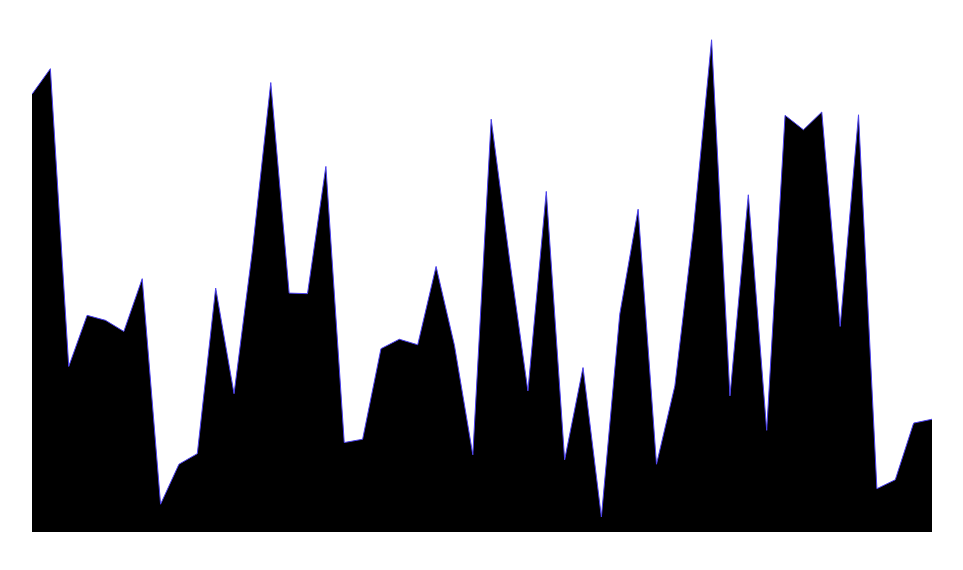
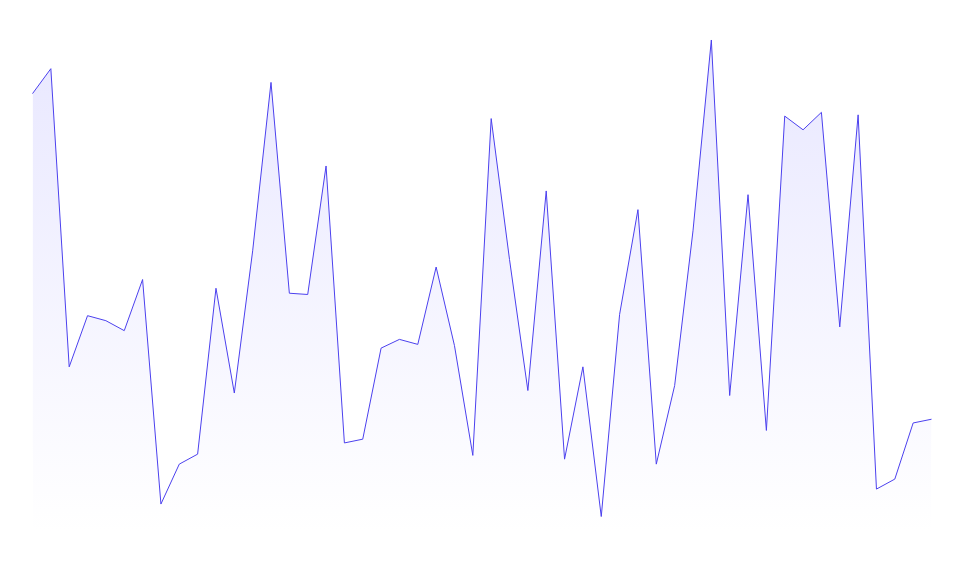
Before and after one commit to mausam-kumar/line-chart, a React (Vite) app: page / in a window 1280 px wide. Shown: the top 570 px of the page, without its empty margins (0-963 px from the left). Built offline with nearby package versions, Linux system fonts and the light colour scheme.

Commit message:
Fix gradient rendering on initial mount

```diff
--- a/src/components/TimeSeries.tsx
+++ b/src/components/TimeSeries.tsx
@@ -1,40 +1,29 @@
-import { ChartData, ChartOptions } from "chart.js";
+import { ChartData } from "chart.js";
 import LineChart from "./LineChart";
-import { useMemo, useRef } from "react";
+import { useCallback, useEffect, useRef, useState } from "react";
 import { Chart } from 'chart.js';
+import useGetConfig, { options } from "../hooks/useGetConfig";
+import colors from "../constant";
 
 const TimeSeries = () => {
-
+    const { labels, randomNumbers, height, width } = useGetConfig()
+    const [ gradient, setGradient ] = useState<CanvasGradient | string>(colors.voilet1)
     const chartRef = useRef<Chart | null>(null)
 
-    const { labels, randomNumbers } = useMemo(() => {
-        const empArray = new Array(50).fill(0)
-        const labels = empArray.reduce((acc, ele, index) => {
-            return [...acc, index + ele]
-        }, [])
+    const getGradientColor = useCallback(() => {
+        const chart = chartRef.current;
+        const ctx = chart?.ctx;
+        if (!ctx) return;
 
-        const randomNumbers = empArray.reduce((acc) => {
-            const min = 100
-            const max = 1000
-            const val = Math.floor(Math.random() * (max - min + 1)) + min
-            return [...acc, val]
-        }, [])
-        return { labels, randomNumbers }
+        const gradient = ctx.createLinearGradient(0, 0, 0, chart.height);
+        gradient.addColorStop(0, colors.voilet2);
+        gradient.addColorStop(1, colors.white);
+        setGradient(gradient)
     }, [])
 
-    const height = 500;
-    const width = 900;
-
-    const { gradient } = useMemo(() => {
-        const chart = chartRef.current;
-        const ctx = chart?.ctx;
-        if(!ctx) return { gradient: "" };
-
-        const gradient = ctx.createLinearGradient(0, 0, 0, chart.height);
-        gradient.addColorStop(0, 'hsla(244, 84%, 59%, 1)');
-        gradient.addColorStop(1, 'hsla(229, 28%, 88%, 1)');
-        return { gradient }
-    }, [])
+    useEffect(() => {
+        getGradientColor()
+    }, [getGradientColor])
 
     const data: ChartData<"line"> = {
         labels,
@@ -43,44 +32,17 @@ const TimeSeries = () => {
                 data: randomNumbers,
                 backgroundColor: gradient,
                 borderWidth: 1,
-                borderColor: '#4B40EE',
+                borderColor: colors.voilet1,
                 fill: true
             },
         ],
     };
 
-    const options: ChartOptions<"line"> = {
-        responsive: true,
-        plugins: {
-            legend: {
-                display: false
-            },
-            title: {
-                display: false,
-            }
-        },
-        elements: {
-            point: {
-                radius: 0
-            }
-        },
-        scales: {
-            x: {
-                grid: {
-                    display: false,
-                },
-                display: false
-            },
-            y: {
-                grid: {
-                    display: false,
-                },
-                display: false
-            }
-        }
-    }
-
-    return <LineChart ref={chartRef} data={data} options={options} height={height} width={width} />
+    return <LineChart ref={chartRef}
+        data={data}
+        options={options}
+        height={height}
+        width={width} />
 };
 
 export default TimeSeries;
--- /dev/null
+++ b/src/constant.ts
@@ -0,0 +1,7 @@
+const colors = {
+    voilet1: "#4B40EE",
+    voilet2: "#E8E7FF",
+    white: "#FFFFFF"
+}
+
+export default colors
--- /dev/null
+++ b/src/hooks/useGetConfig.ts
@@ -0,0 +1,59 @@
+import { ChartOptions } from "chart.js";
+import { useMemo } from "react";
+
+export const options: ChartOptions<"line"> = {
+    responsive: true,
+    plugins: {
+        legend: {
+            display: false
+        },
+        title: {
+            display: false,
+        }
+    },
+    elements: {
+        point: {
+            radius: 0
+        }
+    },
+    scales: {
+        x: {
+            grid: {
+                display: false,
+            },
+            display: false
+        },
+        y: {
+            grid: {
+                display: false,
+            },
+            display: false
+        }
+    }
+}
+
+
+const useGetConfig = () => {
+
+    const { labels, randomNumbers } = useMemo(() => {
+        const empArray = new Array(50).fill(0)
+        const labels = empArray.reduce((acc, ele, index) => {
+            return [...acc, index + ele]
+        }, [])
+
+        const randomNumbers = empArray.reduce((acc) => {
+            const min = 100
+            const max = 500
+            const val = Math.floor(Math.random() * (max - min + 1)) + min
+            return [...acc, val]
+        }, [])
+        return { labels, randomNumbers }
+    }, [])
+
+    const height = 500;
+    const width = 900;
+
+    return { labels, randomNumbers, height, width }
+};
+
+export default useGetConfig
```
